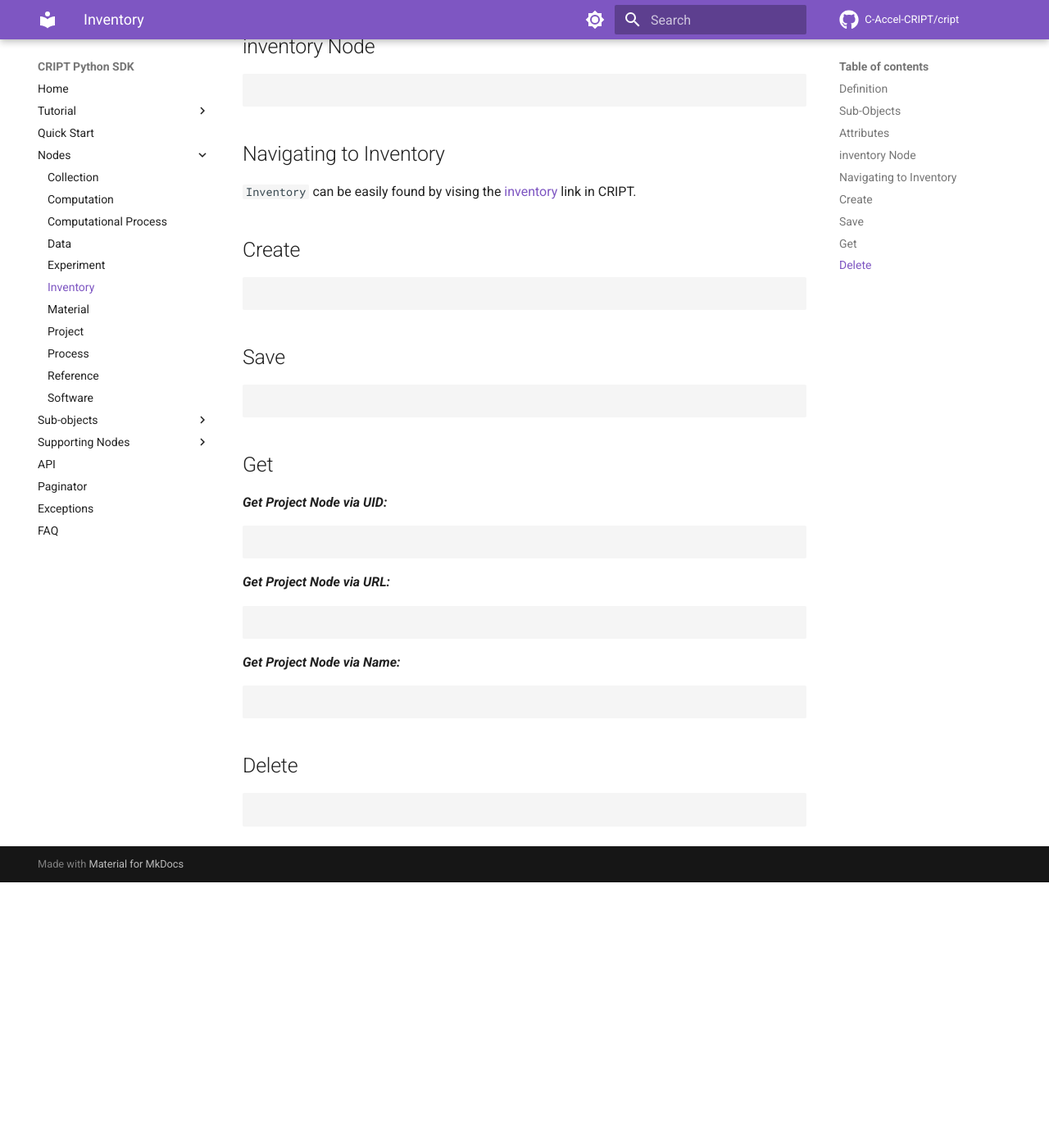
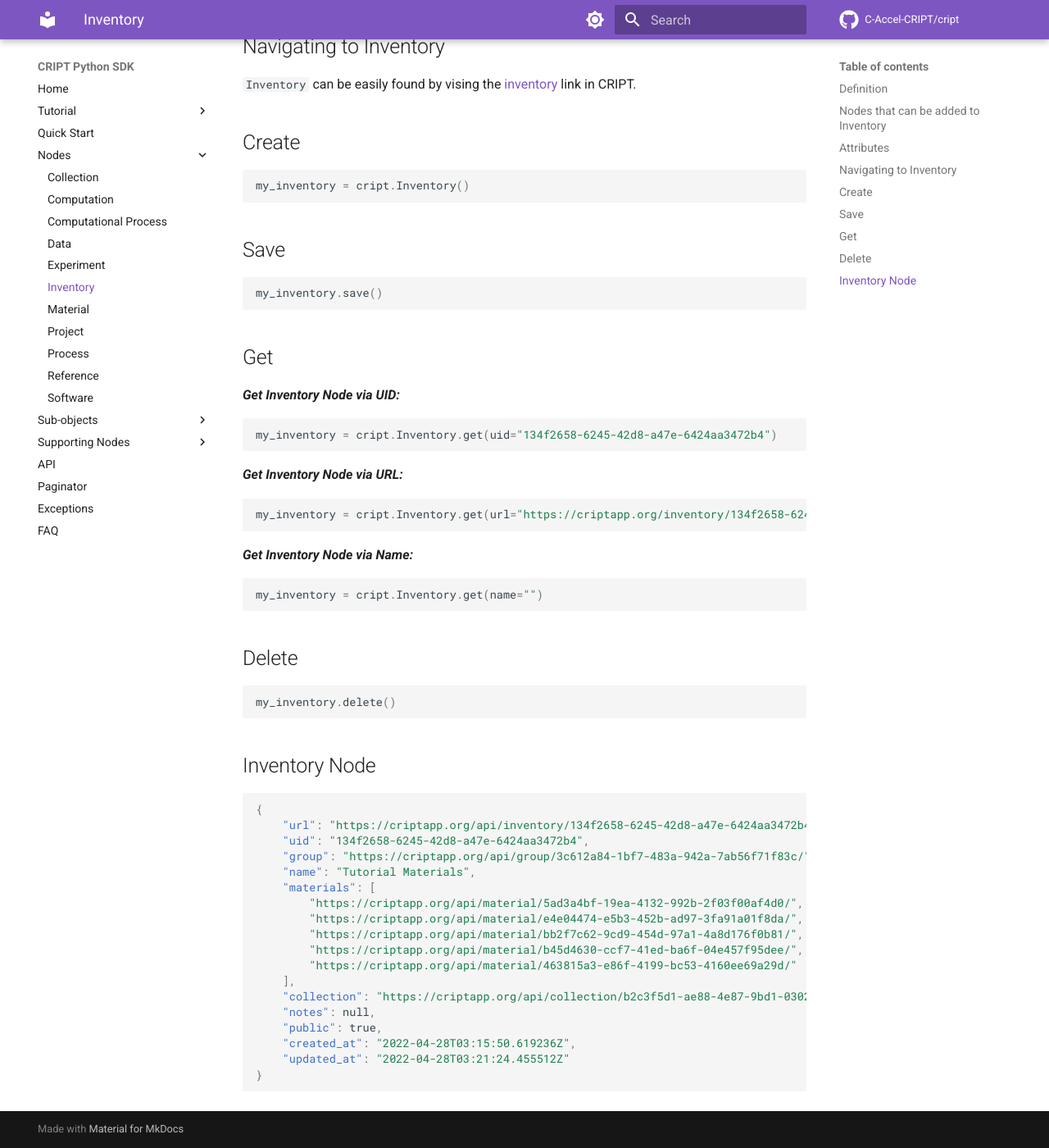
Before and after one commit to C-Accel-CRIPT/sdk-archive, an MkDocs documentation site: the page built from docs/nodes/inventory.md, in a window 1280 px wide and 1400 px high, scrolled down 710 px. Shown: the whole window at 82% size. Built offline with MkDocs 1.6.1 and Material for MkDocs 9.7.7, drawn with Linux system fonts in a browser that asks for light colours; comment, search, counter and statistics services are not loaded; before the commit the page ends 1786 px from its top, so only the background shows below that; some of the changed text lies outside the part shown.

Commit message:
Bulk updates

````diff
--- a/docs/nodes/inventory.md
+++ b/docs/nodes/inventory.md
@@ -7,7 +7,7 @@
 learning, or it can be a subset of chemicals that are used for a certain type of synthesis.
 
 
-## Sub-Objects
+## Nodes that can be added to Inventory
 * <a href="../../subobjects/citation" target="_blank">Citation</a>
 
 
@@ -18,12 +18,6 @@
 | collection | [Collection](collection.md)     |                | collection associated with the inventory  | True     |
 | materials  | list[[Material](./material.md)] | "my_inventory_name" | materials that you like to group together | False    |
 
-## inventory Node
-
-```json
-
-```
-
 
 
 ## Navigating to Inventory
@@ -31,32 +25,54 @@
 
 ## Create
 ```python
-
+my_inventory = cript.Inventory()
 ```
 
 ## Save
 ```python
-
+my_inventory.save()
 ```
 
 ## Get
-**_Get Project Node via UID:_**
+**_Get Inventory Node via UID:_**
 ```python
-
+my_inventory = cript.Inventory.get(uid="134f2658-6245-42d8-a47e-6424aa3472b4")
 ```
 
-**_Get Project Node via URL:_**
+**_Get Inventory Node via URL:_**
 ```python
-
+my_inventory = cript.Inventory.get(url="https://criptapp.org/inventory/134f2658-6245-42d8-a47e-6424aa3472b4/")
 ```
 
-**_Get Project Node via Name:_**
+**_Get Inventory Node via Name:_**
 ```python
-
+my_inventory = cript.Inventory.get(name="")
 ```
 
 ## Delete
+```python
+my_inventory.delete()
+```
 
-```python
 
+## Inventory Node
+```json
+{
+    "url": "https://criptapp.org/api/inventory/134f2658-6245-42d8-a47e-6424aa3472b4/",
+    "uid": "134f2658-6245-42d8-a47e-6424aa3472b4",
+    "group": "https://criptapp.org/api/group/3c612a84-1bf7-483a-942a-7ab56f71f83c/",
+    "name": "Tutorial Materials",
+    "materials": [
+        "https://criptapp.org/api/material/5ad3a4bf-19ea-4132-992b-2f03f00af4d0/",
+        "https://criptapp.org/api/material/e4e04474-e5b3-452b-ad97-3fa91a01f8da/",
+        "https://criptapp.org/api/material/bb2f7c62-9cd9-454d-97a1-4a8d176f0b81/",
+        "https://criptapp.org/api/material/b45d4630-ccf7-41ed-ba6f-04e457f95dee/",
+        "https://criptapp.org/api/material/463815a3-e86f-4199-bc53-4160ee69a29d/"
+    ],
+    "collection": "https://criptapp.org/api/collection/b2c3f5d1-ae88-4e87-9bd1-0302db423466/",
+    "notes": null,
+    "public": true,
+    "created_at": "2022-04-28T03:15:50.619236Z",
+    "updated_at": "2022-04-28T03:21:24.455512Z"
+}
 ```
````
Also changed, not shown: docs/nodes/project.md (+19 -20 lines), docs/nodes/software.md (+19 -1 lines), docs/subobjects/algorithm.md (+8 -11 lines), docs/subobjects/citation.md (+23 -22 lines), docs/subobjects/identifier.md (+1 -1 lines).
